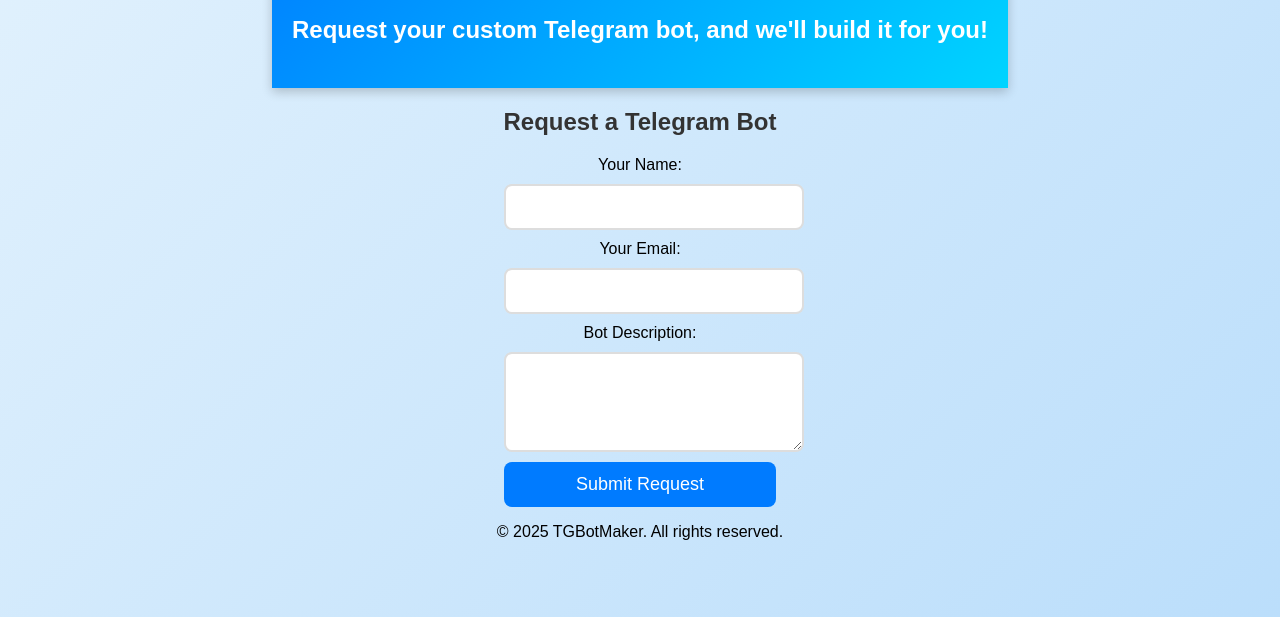
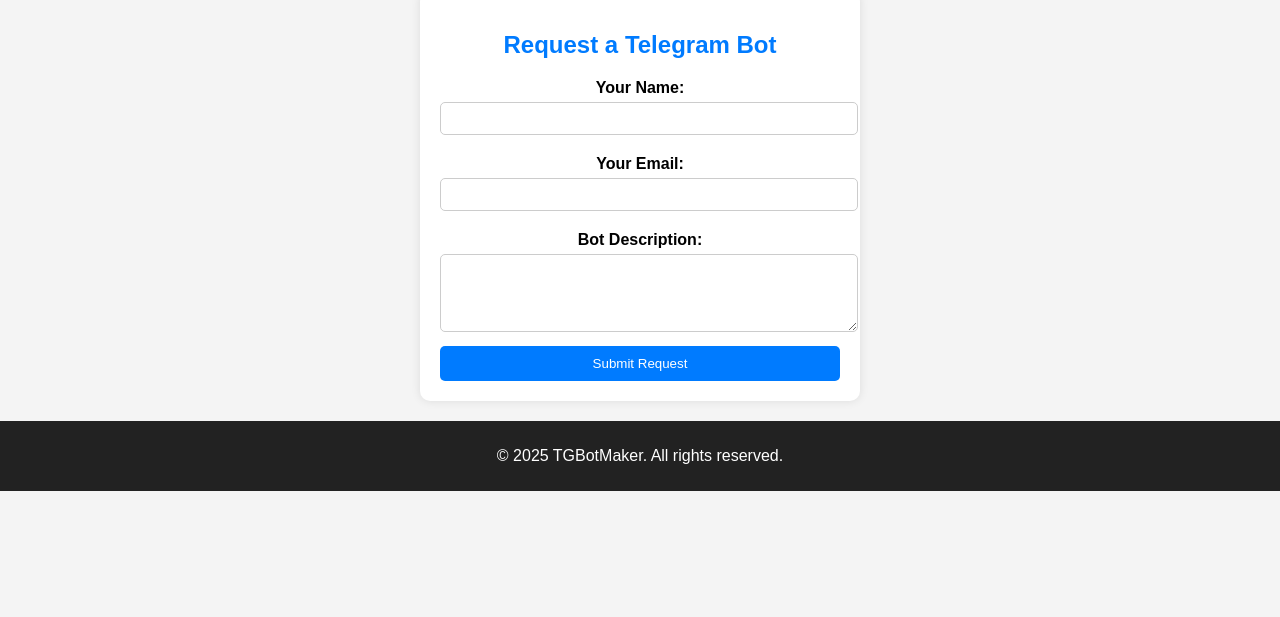
Before and after one commit to moumenesed197/TGBotMaker, a plain HTML site: page index.html in a window 1280 px wide. Shown: the part 183-800 px from the top of the page. Drawn offline with Linux system fonts and the light colour scheme.

Commit message:
Update styles.css

```diff
--- a/styles.css
+++ b/styles.css
@@ -1,85 +1,71 @@
-/* Modern Styling */
+/* Global Styles */
 body {
-    font-family: 'Poppins', sans-serif;
+    font-family: Arial, sans-serif;
     margin: 0;
     padding: 0;
+    background: #f4f4f4;
     text-align: center;
-    background: linear-gradient(135deg, #e3f2fd, #bbdefb);
-    height: 100vh;
-    display: flex;
-    justify-content: center;
-    align-items: center;
-    flex-direction: column;
 }
-
 
 /* Header */
 header {
-    background: linear-gradient(135deg, #007bff, #00d4ff);
+    background: #007bff;
     color: white;
     padding: 20px;
-    font-size: 1.5rem;
-    font-weight: bold;
-    box-shadow: 0 4px 10px rgba(0, 0, 0, 0.2);
 }
 
 /* Form Section */
-.form-section {
+.request-form {
     background: white;
-    padding: 30px;
-    max-width: 500px;
-    margin: 40px auto;
-    border-radius: 12px;
-    box-shadow: 0 10px 20px rgba(0, 0, 0, 0.15);
-    text-align: left;
+    padding: 20px;
+    max-width: 400px;
+    margin: 20px auto;
+    border-radius: 10px;
+    box-shadow: 0px 0px 10px rgba(0, 0, 0, 0.1);
 }
 
-h2 {
-    text-align: center;
-    color: #333;
+.request-form h2 {
+    color: #007bff;
 }
 
-/* Form Inputs */
-form {
-    display: flex;
-    flex-direction: column;
+label {
+    display: block;
+    margin: 10px 0 5px;
+    font-weight: bold;
 }
 
 input, textarea {
-    margin: 10px 0;
-    padding: 12px;
-    font-size: 16px;
     width: 100%;
-    border: 2px solid #ddd;
-    border-radius: 8px;
-    transition: 0.3s;
+    padding: 8px;
+    margin-bottom: 10px;
+    border: 1px solid #ccc;
+    border-radius: 5px;
 }
 
-input:focus, textarea:focus {
-    border-color: #007bff;
-    outline: none;
-    box-shadow: 0 0 10px rgba(0, 123, 255, 0.2);
-}
-
-/* Button */
 button {
     background: #007bff;
     color: white;
-    padding: 12px;
-    font-size: 18px;
     border: none;
-    border-radius: 8px;
+    padding: 10px;
+    width: 100%;
     cursor: pointer;
-    transition: 0.3s;
+    border-radius: 5px;
 }
 
 button:hover {
     background: #0056b3;
-    transform: scale(1.05);
+}
+
+/* Footer */
+footer {
+    margin-top: 20px;
+    padding: 10px;
+    background: #222;
+    color: white;
 }
 
 /* Confirmation Message */
-#confirmationMessage {
+.hidden {
     display: none;
     color: green;
     font-weight: bold;
```
